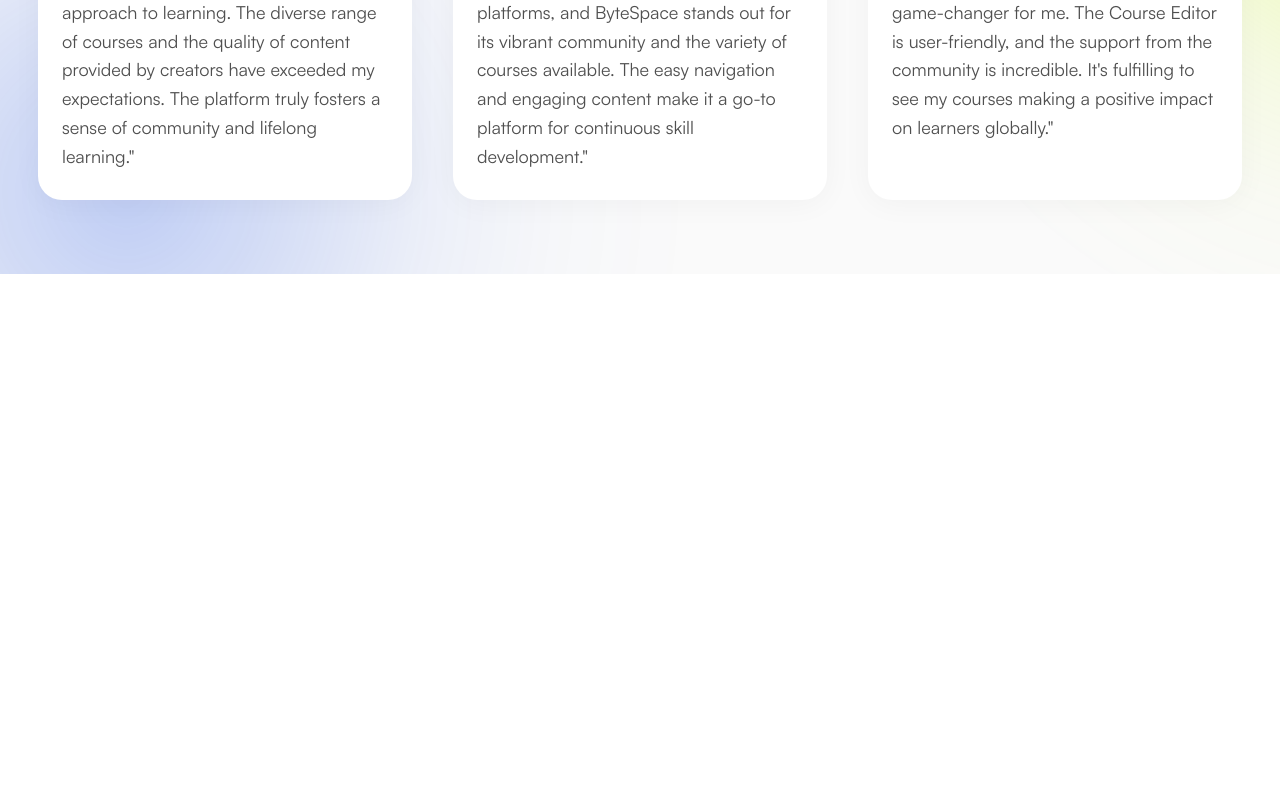
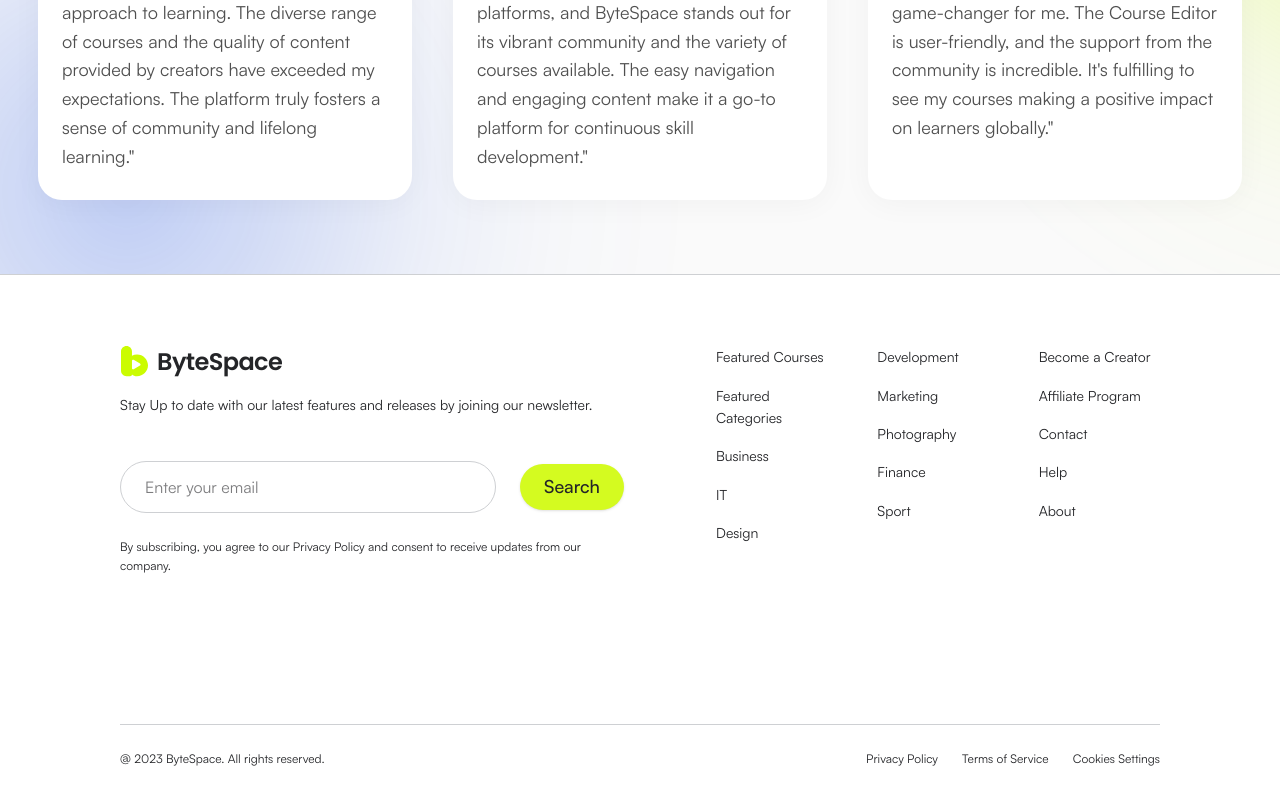
Before and after one commit to maliha-mobassira/bytespace-new, a Next.js app: page / in a window 1280 px wide. Shown: the part 5677-6477 px from the top of the page. Before the commit the page ends 5951 px from the top, so only its background shows below. Built offline with nearby package versions, Linux system fonts and the light colour scheme.

Commit message:
feat: add Footer section matching exact Figma specs

```diff
--- a/app/page.tsx
+++ b/app/page.tsx
@@ -6,6 +6,7 @@ import { LearningPaths } from "@/components/sections/LearningPaths";
 import { ProfessionalGrowth } from "@/components/sections/ProfessionalGrowth";
 import { CTASection } from "@/components/sections/CTASection";
 import { Testimonials } from "@/components/sections/Testimonials";
+import { Footer } from "@/components/layout/Footer";
 
 export default function Home() {
   return (
@@ -33,6 +34,9 @@ export default function Home() {
 
       {/* 8. Testimonials (Testimonials_Frame) */}
       <Testimonials />
+
+      {/* 9. Footer (Footer_Frame) */}
+      <Footer />
     </div>
   );
 }
--- /dev/null
+++ b/components/layout/Footer.tsx
@@ -0,0 +1,185 @@
+"use client";
+
+import React, { useState } from "react";
+import Image from "next/image";
+import Link from "next/link";
+
+export function Footer() {
+  const [email, setEmail] = useState("");
+
+  const handleSubmit = (e: React.FormEvent) => {
+    e.preventDefault();
+    if (!email) return;
+    // Newsletter subscription handling
+    setEmail("");
+  };
+
+  const navColumns = [
+    {
+      id: "browse",
+      links: [
+        { label: "Featured Courses", href: "/courses" },
+        { label: "Featured Categories", href: "/categories" },
+        { label: "Business", href: "/category/business" },
+        { label: "IT", href: "/category/it" },
+        { label: "Design", href: "/category/design" },
+      ],
+    },
+    {
+      id: "categories",
+      links: [
+        { label: "Development", href: "/category/development" },
+        { label: "Marketing", href: "/category/marketing" },
+        { label: "Photography", href: "/category/photography" },
+        { label: "Finance", href: "/category/finance" },
+        { label: "Sport", href: "/category/sport" },
+      ],
+    },
+    {
+      id: "platform",
+      links: [
+        { label: "Become a Creator", href: "/creator" },
+        { label: "Affiliate Program", href: "/affiliate" },
+        { label: "Contact", href: "/contact" },
+        { label: "Help", href: "/help" },
+        { label: "About", href: "/about" },
+      ],
+    },
+  ];
+
+  return (
+    <footer
+      id="footer"
+      aria-label="Footer"
+      className="relative w-full bg-[#FFFFFF] border-t border-[#CED0D3] flex justify-center"
+    >
+      <div className="w-full max-w-[1440px] px-4 sm:px-6 lg:px-[120px] pt-[60px] lg:pt-[71px] pb-[32px] flex flex-col justify-between min-h-[525px] gap-[60px] lg:gap-[130px]">
+        {/* ========================================================================= */}
+        {/* Footer Navigation: Newsletter & Links Row                                 */}
+        {/* ========================================================================= */}
+        <div className="w-full flex flex-col lg:flex-row items-start justify-between gap-[48px] lg:gap-[92px]">
+          {/* Left Column: Brand & Newsletter (width: 528px) */}
+          <div className="w-full max-w-[528px] flex flex-col items-start gap-[45px]">
+            {/* Logo & Headline */}
+            <div className="flex flex-col items-start gap-[16px]">
+              {/* Logo (Mark + Text) */}
+              <Link
+                href="/"
+                className="flex items-center gap-[8.2px] focus:outline-none"
+                aria-label="ByteSpace Home"
+              >
+                <div className="relative w-[28.88px] h-[31.5px] shrink-0">
+                  <Image
+                    src="/images/logo-mark.svg"
+                    alt=""
+                    fill
+                    className="object-contain"
+                  />
+                </div>
+                <span className="font-heading font-bold text-[24px] leading-[30px] text-[#242528] tracking-tight">
+                  ByteSpace
+                </span>
+              </Link>
+
+              {/* Subtitle */}
+              <p className="w-full max-w-[528px] text-[14px] font-normal text-[#242528] leading-[160%] font-body">
+                Stay Up to date with our latest features and releases by joining
+                our newsletter.
+              </p>
+            </div>
+
+            {/* Newsletter Subscription Form */}
+            <div className="w-full max-w-[504px] flex flex-col items-start gap-[24px]">
+              <form
+                onSubmit={handleSubmit}
+                className="w-full flex flex-col sm:flex-row items-start sm:items-center gap-[16px] sm:gap-[24px]"
+              >
+                {/* Email Input */}
+                <input
+                  type="email"
+                  value={email}
+                  onChange={(e) => setEmail(e.target.value)}
+                  placeholder="Enter your email"
+                  required
+                  className="w-full sm:w-[376px] h-[52px] px-[24px] py-[18px] bg-[#FFFFFF] border border-[#CED0D3] rounded-[100px] text-[16px] text-[#242528] placeholder:text-[#242528]/60 focus:outline-none focus:border-[#242528] font-body transition-colors"
+                />
+
+                {/* Submit Button */}
+                <button
+                  type="submit"
+                  className="inline-flex items-center justify-center w-[104px] h-[46px] px-[24px] py-[12px] bg-[#D4FB20] text-[#242528] rounded-[24px] text-[18px] font-medium leading-[120%] font-body hover:brightness-105 active:scale-95 transition-all duration-200 cursor-pointer shadow-sm shrink-0"
+                >
+                  Search
+                </button>
+              </form>
+
+              {/* Legal Notice */}
+              <p className="w-full max-w-[504px] text-[12px] font-normal text-[#242528] leading-[160%] font-body">
+                By subscribing, you agree to our Privacy Policy and consent to
+                receive updates from our company.
+              </p>
+            </div>
+          </div>
+
+          {/* Right Column: Navigation Links (3 columns, 40px gap) */}
+          <div className="w-full max-w-[580px] grid grid-cols-2 sm:grid-cols-3 gap-[32px] sm:gap-[40px]">
+            {navColumns.map((col) => (
+              <div
+                key={col.id}
+                className="flex flex-col items-start gap-[16px]"
+              >
+                {col.links.map((link) => (
+                  <Link
+                    key={link.label}
+                    href={link.href}
+                    className="text-[14px] font-normal text-[#242528] leading-[160%] font-body hover:text-[#003BE2] transition-colors"
+                  >
+                    {link.label}
+                  </Link>
+                ))}
+              </div>
+            ))}
+          </div>
+        </div>
+
+        {/* ========================================================================= */}
+        {/* Bottom Section: Divider line & Copyright Bar                             */}
+        {/* ========================================================================= */}
+        <div className="w-full flex flex-col items-start gap-[24px]">
+          {/* Divider Line */}
+          <div className="w-full h-0 border-t border-[#CED0D3]" />
+
+          {/* Copyright & Secondary Links */}
+          <div className="w-full flex flex-col sm:flex-row items-center justify-between gap-[16px] text-center sm:text-left">
+            <p className="text-[12px] font-normal text-[#242528] leading-[160%] font-body">
+              @ 2023 ByteSpace. All rights reserved.
+            </p>
+
+            <div className="flex items-center gap-[24px] flex-wrap justify-center">
+              <Link
+                href="/privacy"
+                className="text-[12px] font-normal text-[#242528] leading-[160%] font-body hover:text-[#003BE2] transition-colors"
+              >
+                Privacy Policy
+              </Link>
+              <Link
+                href="/terms"
+                className="text-[12px] font-normal text-[#242528] leading-[160%] font-body hover:text-[#003BE2] transition-colors"
+              >
+                Terms of Service
+              </Link>
+              <Link
+                href="/cookies"
+                className="text-[12px] font-normal text-[#242528] leading-[160%] font-body hover:text-[#003BE2] transition-colors"
+              >
+                Cookies Settings
+              </Link>
+            </div>
+          </div>
+        </div>
+      </div>
+    </footer>
+  );
+}
+
+export default Footer;
```
